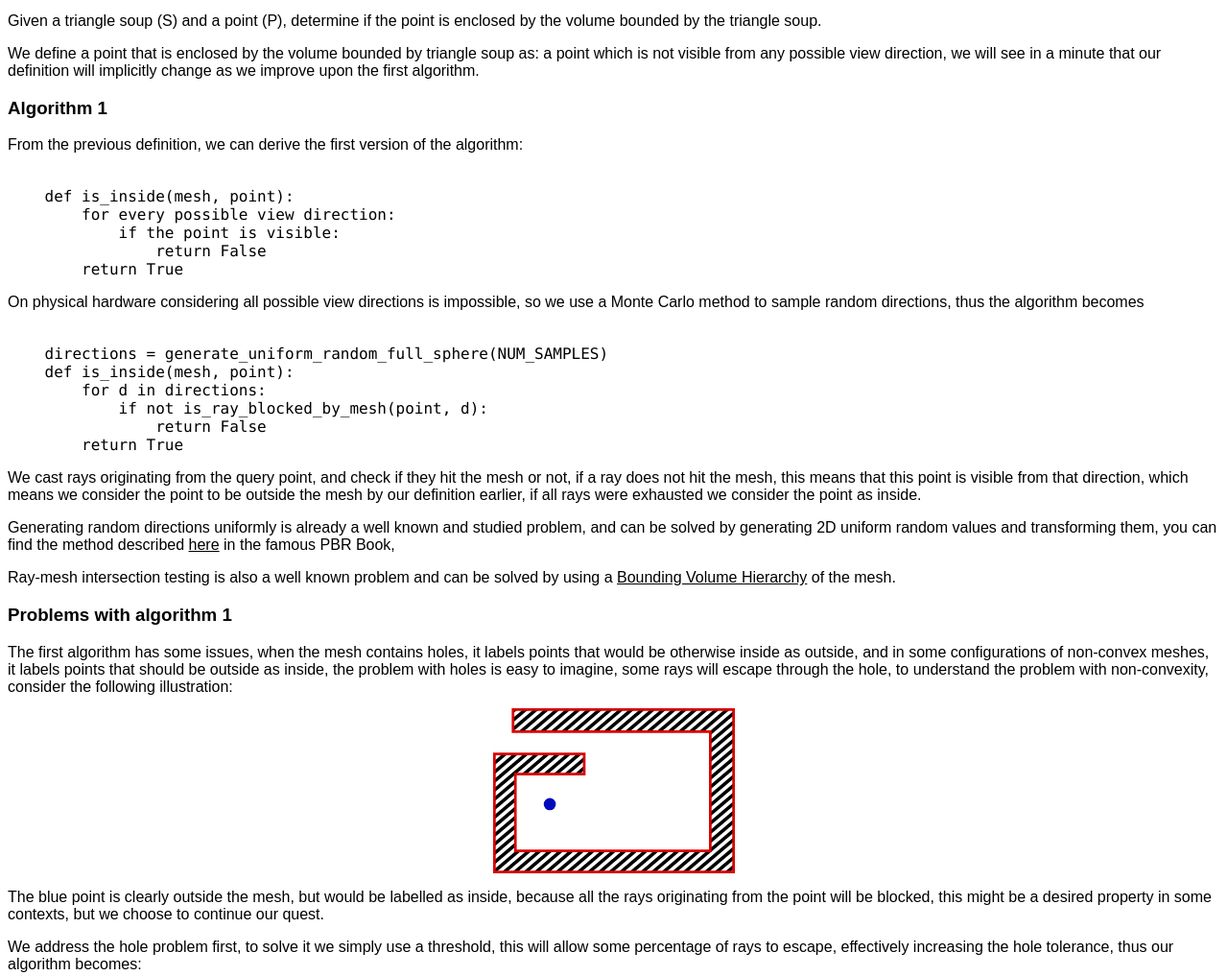
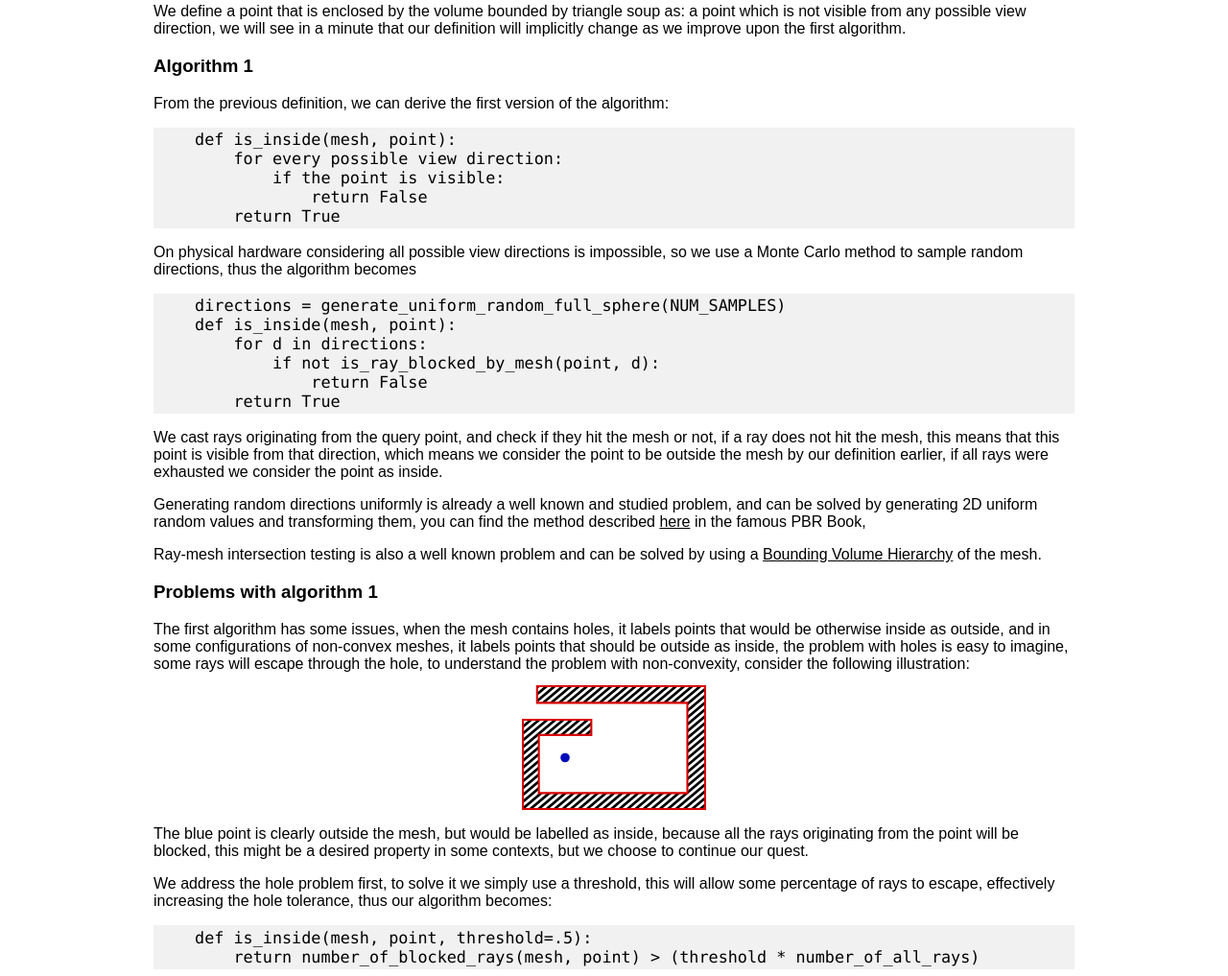
Before and after one commit to esnosy/esnosy.github.io, a plain HTML site: page blog/monte_carlo_mesh_in_out_labelling/index.html in a window 1280 px wide. Shown: the part 736-1753 px from the top of the page at 96% size. Drawn offline with Linux system fonts and the light colour scheme.

Commit message:
Update blog post

```diff
--- a/blog/monte_carlo_mesh_in_out_labelling/index.html
+++ b/blog/monte_carlo_mesh_in_out_labelling/index.html
@@ -15,7 +15,31 @@
             /* font-weight: lighter !important; */
         }
 
+        body {
+            margin-left: 10em;
+            margin-right: 10em;
+            /* width: 8em */
+        }
+
+        pre {
+            display: block;
+            white-space: pre-wrap;
+            /* Since CSS 2.1 */
+            white-space: -moz-pre-wrap;
+            /* Mozilla, since 1999 */
+            white-space: -pre-wrap;
+            /* Opera 4-6 */
+            white-space: -o-pre-wrap;
+            /* Opera 7 */
+            word-wrap: break-word;
+            /* Internet Explorer 5.5+ */
+        }
+
         code {
+            font-size: 105%;
+            padding: 2pt;
+            display: block;
+            background-color: #f1f1f1;
             font-family: Consolas, Menlo, Monaco, Lucida Console, Liberation Mono, DejaVu Sans Mono, Bitstream Vera Sans Mono, Courier New, monospace, serif !important;
         }
 
@@ -74,8 +98,7 @@
 
     <h3>Algorithm 1</h3>
     <p>From the previous definition, we can derive the first version of the algorithm:
-    <pre><code>
-    def is_inside(mesh, point):
+    <pre><code>    def is_inside(mesh, point):
         for every possible view direction:
             if the point is visible:
                 return False
@@ -87,8 +110,7 @@
         sample random directions,
         thus the algorithm becomes
     </p>
-    <pre><code>
-    directions = generate_uniform_random_full_sphere(NUM_SAMPLES)
+    <pre><code>    directions = generate_uniform_random_full_sphere(NUM_SAMPLES)
     def is_inside(mesh, point):
         for d in directions:
             if not is_ray_blocked_by_mesh(point, d):
@@ -132,8 +154,7 @@
 
     <p>We address the hole problem first, to solve it we simply use a threshold, this will allow some percentage of rays
         to escape, effectively increasing the hole tolerance, thus our algorithm becomes:</p>
-    <pre><code>
-    def is_inside(mesh, point, threshold=.5):
+    <pre><code>    def is_inside(mesh, point, threshold=.5):
         return number_of_blocked_rays(mesh, point) > (threshold * number_of_all_rays)
 </code></pre>
     <p>
@@ -164,8 +185,7 @@
         issues:
     </p>
 
-    <pre><code>
-    def is_inside(mesh, point, threshold=.5):
+    <pre><code>    def is_inside(mesh, point, threshold=.5):
         number_of_odd_crossings = 0
         for d in directions:
             if num_crossings(mesh, point, d) is odd:
```
